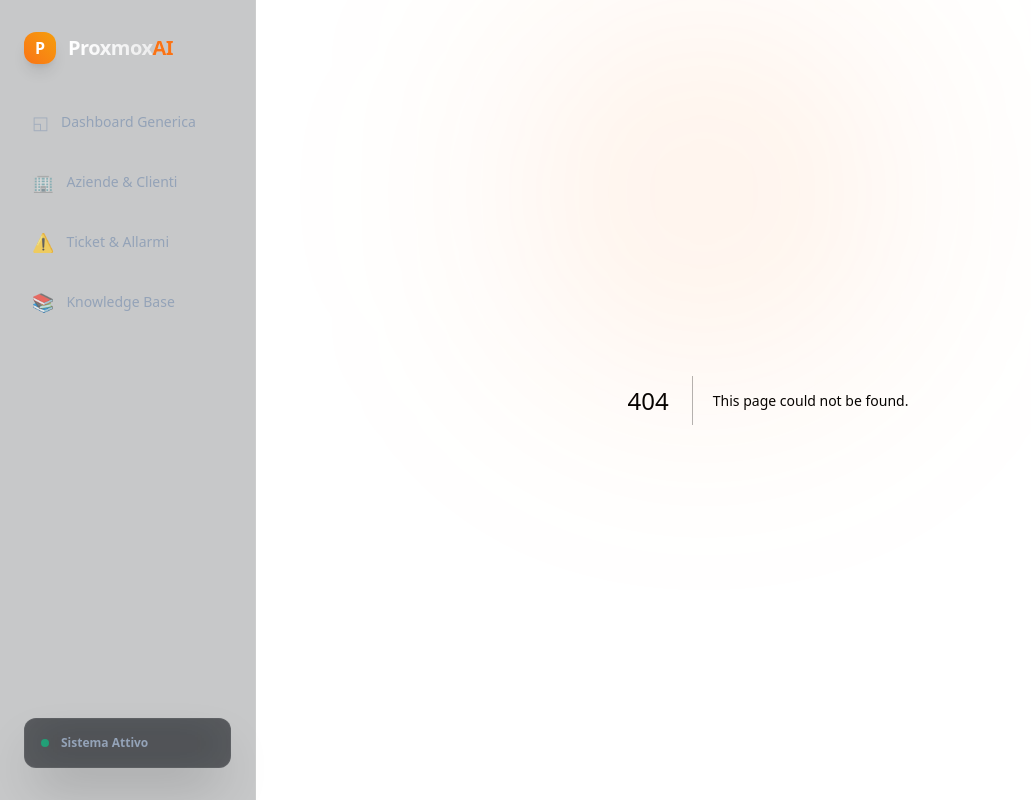
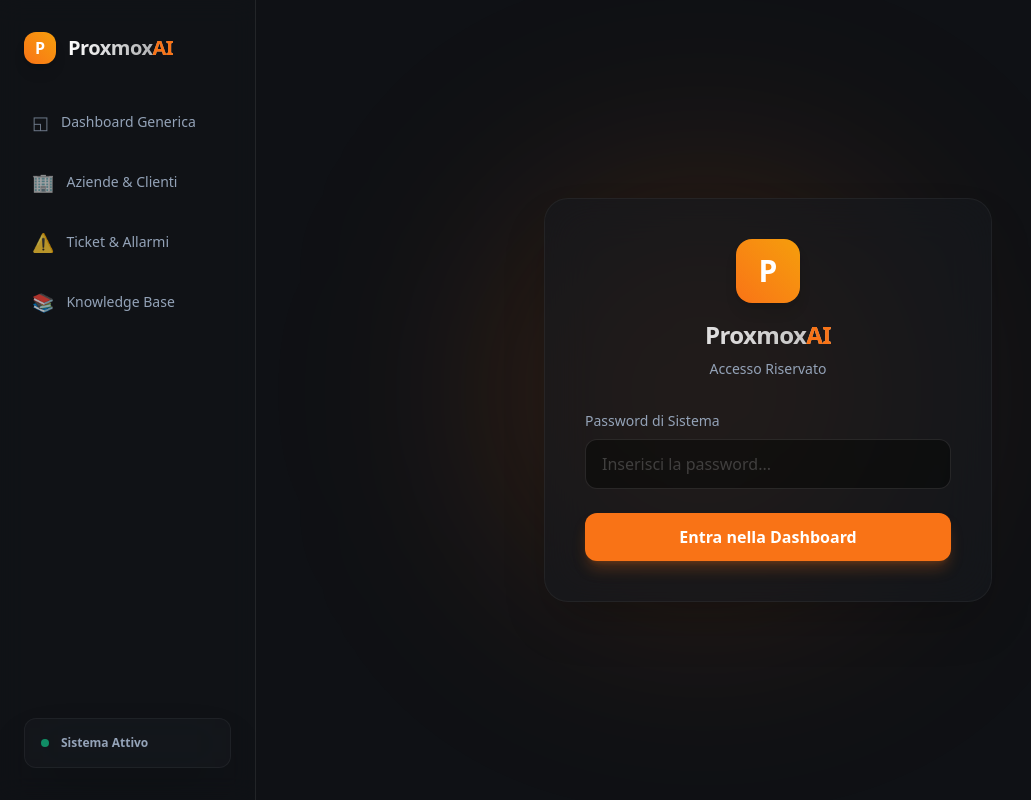
Before and after one commit to mattyleo/proxmox-dashboard, a Next.js app: page /login in a window 1280 px wide. Before the commit this address had no page. Shown: the whole page, without its empty margins (0-1031 px from the left). Built offline with nearby package versions, Linux system fonts and the light colour scheme.

Commit message:
feat: add global password protection with login page and middleware

```diff
--- /dev/null
+++ b/src/app/api/auth/route.ts
@@ -0,0 +1,29 @@
+import { NextResponse } from 'next/server';
+
+export async function POST(request: Request) {
+  try {
+    const { password } = await request.json();
+
+    // Controlla la password. Se non è settata nel file .env, il default è "admin"
+    const correctPassword = process.env.ADMIN_PASSWORD || 'admin';
+
+    if (password === correctPassword) {
+      // Crea la risposta di successo
+      const response = NextResponse.json({ success: true });
+
+      // Imposta il cookie di autenticazione (valido per 7 giorni)
+      response.cookies.set('auth_token', 'authenticated', {
+        httpOnly: true,
+        secure: process.env.NODE_ENV === 'production',
+        sameSite: 'lax',
+        maxAge: 60 * 60 * 24 * 7 // 1 settimana
+      });
+
+      return response;
+    } else {
+      return NextResponse.json({ error: 'Password non valida' }, { status: 401 });
+    }
+  } catch (err) {
+    return NextResponse.json({ error: 'Errore interno' }, { status: 500 });
+  }
+}
--- /dev/null
+++ b/src/app/login/page.tsx
@@ -0,0 +1,84 @@
+'use client';
+
+import { useState } from 'react';
+import { useRouter } from 'next/navigation';
+
+export default function LoginPage() {
+  const [password, setPassword] = useState('');
+  const [error, setError] = useState('');
+  const [loading, setLoading] = useState(false);
+  const router = useRouter();
+
+  const handleLogin = async (e: React.FormEvent) => {
+    e.preventDefault();
+    setLoading(true);
+    setError('');
+
+    try {
+      const res = await fetch('/api/auth', {
+        method: 'POST',
+        headers: { 'Content-Type': 'application/json' },
+        body: JSON.stringify({ password }),
+      });
+
+      if (res.ok) {
+        router.push('/');
+        router.refresh();
+      } else {
+        const data = await res.json();
+        setError(data.error || 'Password errata');
+      }
+    } catch (err) {
+      setError('Errore di connessione');
+    } finally {
+      setLoading(false);
+    }
+  };
+
+  return (
+    <div className="min-h-screen flex items-center justify-center bg-background p-4 relative overflow-hidden">
+      {/* Sfondo decorativo */}
+      <div className="absolute top-1/4 left-1/4 w-96 h-96 bg-primary/20 rounded-full blur-[120px] pointer-events-none"></div>
+
+      <div className="glass-panel p-10 rounded-3xl w-full max-w-md relative z-10">
+        <div className="text-center mb-8">
+          <div className="w-16 h-16 mx-auto rounded-2xl bg-gradient-to-tr from-primary to-warning shadow-lg flex items-center justify-center font-bold text-white text-3xl mb-4">
+            P
+          </div>
+          <h1 className="text-2xl font-extrabold tracking-tight bg-clip-text text-transparent bg-gradient-to-r from-white to-white/60">
+            Proxmox<span className="text-primary font-black">AI</span>
+          </h1>
+          <p className="text-sm text-muted-foreground mt-2">Accesso Riservato</p>
+        </div>
+
+        <form onSubmit={handleLogin} className="space-y-6">
+          <div>
+            <label className="block text-sm font-medium text-muted-foreground mb-2">Password di Sistema</label>
+            <input
+              type="password"
+              value={password}
+              onChange={(e) => setPassword(e.target.value)}
+              placeholder="Inserisci la password..."
+              className="w-full bg-black/40 border border-white/10 rounded-xl px-4 py-3 text-white placeholder-white/20 focus:outline-none focus:ring-2 focus:ring-primary/50 transition-all"
+              required
+            />
+          </div>
+
+          {error && (
+            <div className="p-3 rounded-lg bg-destructive/10 border border-destructive/30 text-destructive text-sm text-center">
+              {error}
+            </div>
+          )}
+
+          <button
+            type="submit"
+            disabled={loading}
+            className="w-full bg-primary hover:bg-orange-500 text-white font-bold py-3 px-4 rounded-xl transition-all shadow-lg shadow-primary/25 flex justify-center items-center gap-2 disabled:opacity-50 disabled:cursor-not-allowed"
+          >
+            {loading ? 'Accesso in corso...' : 'Entra nella Dashboard'}
+          </button>
+        </form>
+      </div>
+    </div>
+  );
+}
--- /dev/null
+++ b/src/middleware.ts
@@ -0,0 +1,35 @@
+import { NextResponse } from 'next/server';
+import type { NextRequest } from 'next/server';
+
+export function middleware(request: NextRequest) {
+  const path = request.nextUrl.pathname;
+
+  // Percorsi pubblici: pagina di login, API di ingestione dati (per l'agente), e risorse statiche
+  const isPublicPath = path === '/login' || path.startsWith('/api/ingest') || path.startsWith('/_next') || path === '/favicon.ico';
+
+  const token = request.cookies.get('auth_token')?.value || '';
+
+  // Se non è autenticato e cerca di accedere a una rotta protetta, reindirizza al login
+  if (!isPublicPath && !token) {
+    return NextResponse.redirect(new URL('/login', request.nextUrl));
+  }
+
+  // Se è già autenticato e cerca di andare al login, mandalo alla dashboard
+  if (path === '/login' && token) {
+    return NextResponse.redirect(new URL('/', request.nextUrl));
+  }
+
+  return NextResponse.next();
+}
+
+export const config = {
+  matcher: [
+    /*
+     * Match all request paths except for the ones starting with:
+     * - _next/static (static files)
+     * - _next/image (image optimization files)
+     * - favicon.ico (favicon file)
+     */
+    '/((?!_next/static|_next/image|favicon.ico).*)',
+  ],
+};
```
